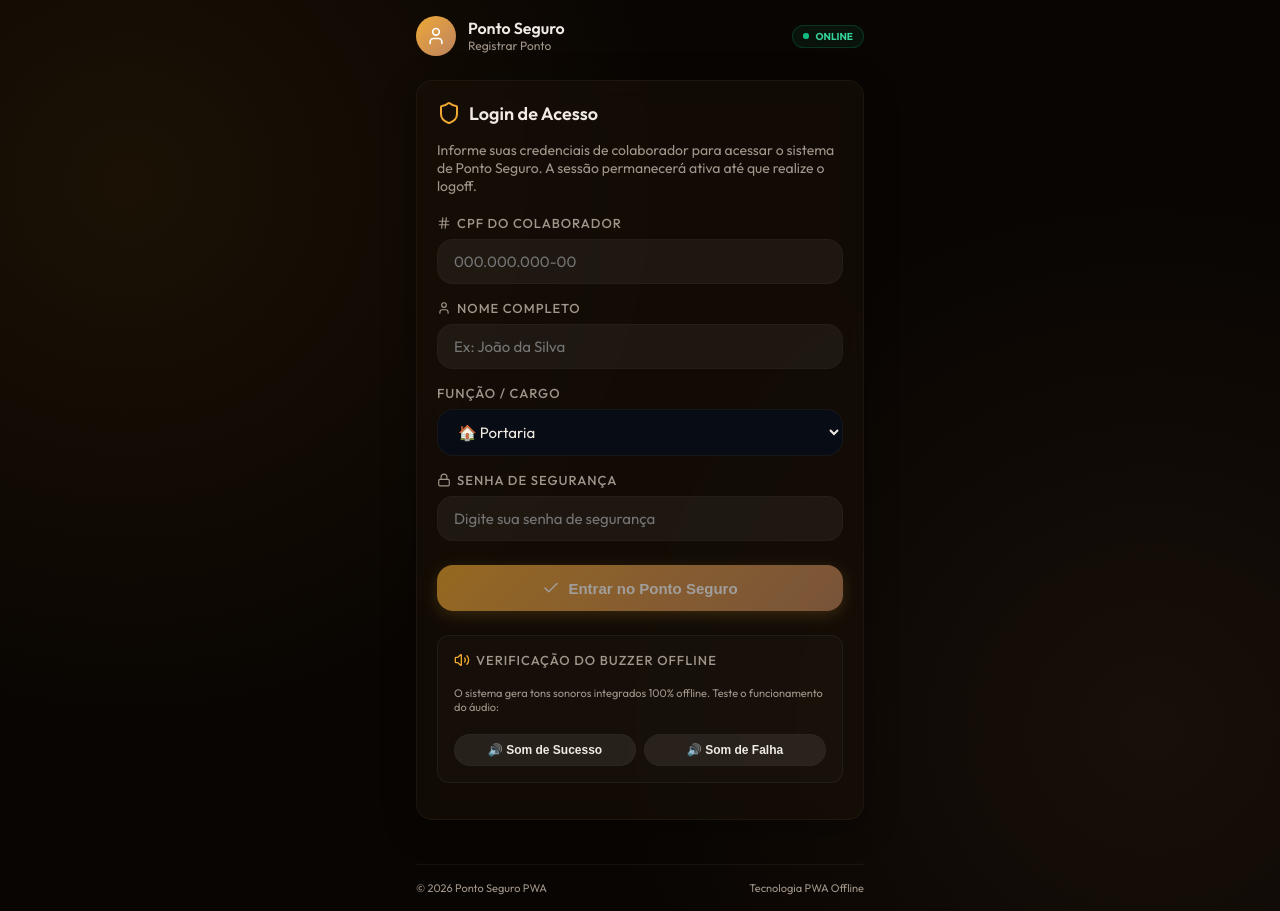
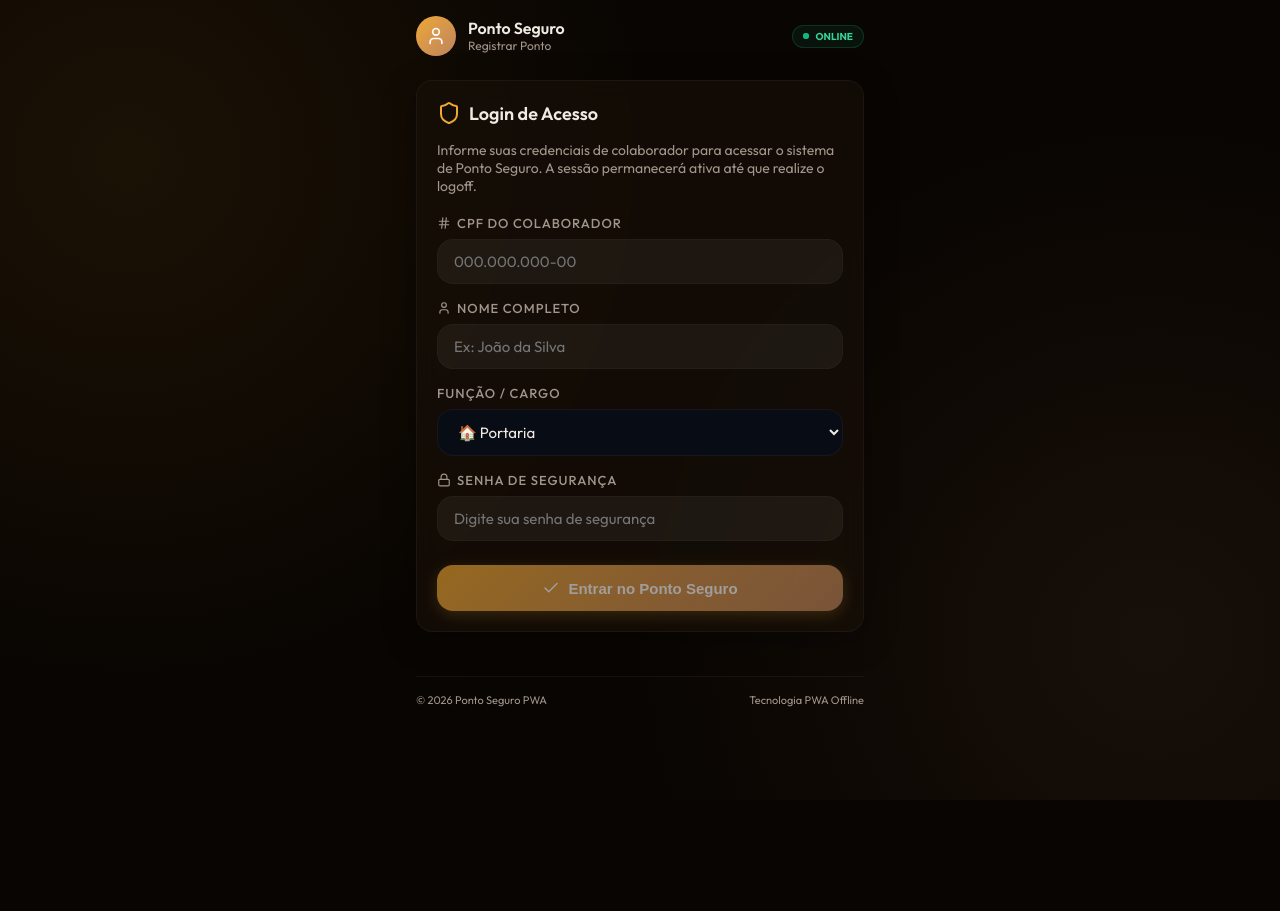
Before and after one commit to reginaldoroge/pwatest, a React (Vite) app: page / in a window 1280 px wide. After the commit the page ends 800 px from the top, so only its background shows below. Built offline with nearby package versions, Linux system fonts and the light colour scheme.

Commit message:
feat: remove o container de teste de som offline da tela de login

```diff
--- a/src/components/LoginForm.jsx
+++ b/src/components/LoginForm.jsx
@@ -2,7 +2,6 @@ import { useState } from 'react'
 import {
   Shield,
   Check,
-  Volume2,
   User,
   Hash,
   Lock
@@ -184,35 +183,6 @@ export default function LoginForm({
           <Check size={18} /> Entrar no Ponto Seguro
         </button>
       </form>
-
-      {/* SOUND SETTINGS CONTAINER */}
-      <div className="form-group" style={{ marginTop: '24px', padding: '16px', background: 'rgba(255, 255, 255, 0.02)', borderRadius: '12px', border: '1px solid rgba(255, 255, 255, 0.05)' }}>
-        <label className="form-label" style={{ marginBottom: '10px', display: 'flex', alignItems: 'center', gap: '6px' }}>
-          <Volume2 size={16} style={{ color: 'var(--primary)' }} />
-          Verificação do Buzzer Offline
-        </label>
-        <p style={{ fontSize: '11px', color: 'var(--text-muted)', marginBottom: '12px' }}>
-          O sistema gera tons sonoros integrados 100% offline. Teste o funcionamento do áudio:
-        </p>
-        <div style={{ display: 'flex', gap: '8px' }}>
-          <button
-            type="button"
-            className="btn btn-secondary"
-            style={{ flex: 1, padding: '8px', fontSize: '12px', display: 'flex', alignItems: 'center', justifyContent: 'center', gap: '6px' }}
-            onClick={() => playBuzzerSound(true)}
-          >
-            🔊 Som de Sucesso
-          </button>
-          <button
-            type="button"
-            className="btn btn-secondary"
-            style={{ flex: 1, padding: '8px', fontSize: '12px', display: 'flex', alignItems: 'center', justifyContent: 'center', gap: '6px' }}
-            onClick={() => playBuzzerSound(false)}
-          >
-            🔊 Som de Falha
-          </button>
-        </div>
-      </div>
     </div>
   )
 }
```
